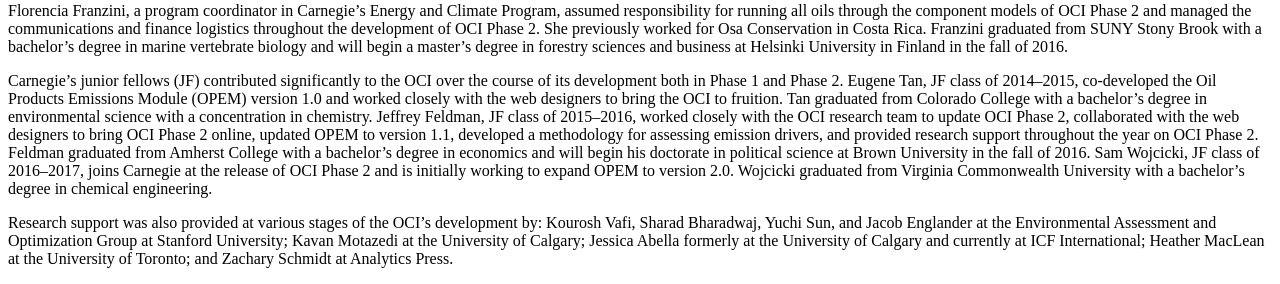
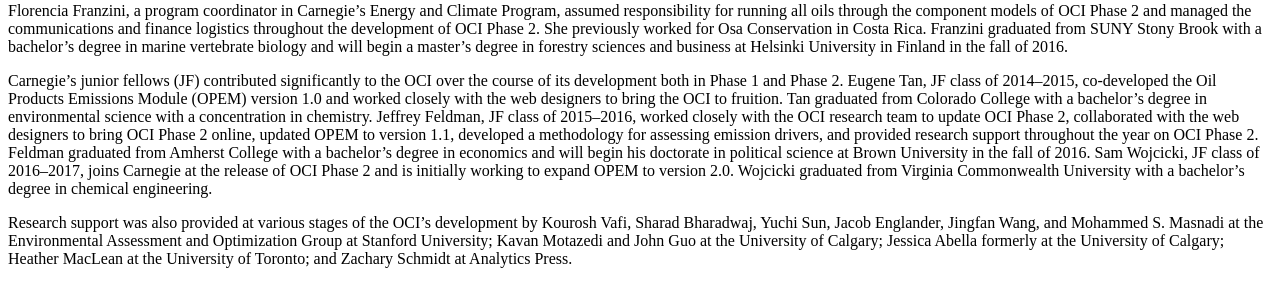
Before and after one commit to carnegieendowment/oil-climate-index-2, a Node project: template app/assets/scripts/templates/team.ejs in a window 1280 px wide. Shown: the part 644-928 px from the top of the page. Run offline with Node 20 templates, Linux system fonts and the light colour scheme; the template is opened without the code that fills it, so the values that code supplies are empty.

Commit message:
Comms edits, fix

```diff
--- a/app/assets/scripts/templates/team.ejs
+++ b/app/assets/scripts/templates/team.ejs
@@ -44,7 +44,7 @@
       <div class="container-bio clearfix">
         <div class="bio">
           <p>Carnegie’s junior fellows (JF) contributed significantly to the OCI over the course of its development both in Phase 1 and Phase 2. Eugene Tan, JF class of 2014–2015, co-developed the Oil Products Emissions Module (OPEM) version 1.0 and worked closely with the web designers to bring the OCI to fruition. Tan graduated from Colorado College with a bachelor’s degree in environmental science with a concentration in chemistry. Jeffrey Feldman, JF class of 2015–2016, worked closely with the OCI research team to update OCI Phase 2, collaborated with the web designers to bring OCI Phase 2 online, updated OPEM to version 1.1, developed a methodology for assessing emission drivers, and provided research support throughout the year on OCI Phase 2. Feldman graduated from Amherst College with a bachelor’s degree in economics and will begin his doctorate in political science at Brown University in the fall of 2016. Sam Wojcicki, JF class of 2016–2017, joins Carnegie at the release of OCI Phase 2 and is initially working to expand OPEM to version 2.0. Wojcicki graduated from Virginia Commonwealth University with a bachelor’s degree in chemical engineering.</p>
-          <p>Research support was also provided at various stages of the OCI’s development by: Kourosh Vafi, Sharad Bharadwaj, Yuchi Sun, and Jacob Englander at the Environmental Assessment and Optimization Group at Stanford University; Kavan Motazedi at the University of Calgary; Jessica Abella formerly at the University of Calgary and currently at ICF International; Heather MacLean at the University of Toronto; and Zachary Schmidt at Analytics Press.</p>
+          <p>Research support was also provided at various stages of the OCI’s development by Kourosh Vafi, Sharad Bharadwaj, Yuchi Sun, Jacob Englander, Jingfan Wang, and Mohammed S. Masnadi at the Environmental Assessment and Optimization Group at Stanford University; Kavan Motazedi and John Guo at the University of Calgary; Jessica Abella formerly at the University of Calgary; Heather MacLean at the University of Toronto; and Zachary Schmidt at Analytics Press.</p>
         </div>
       </div>
 
```
